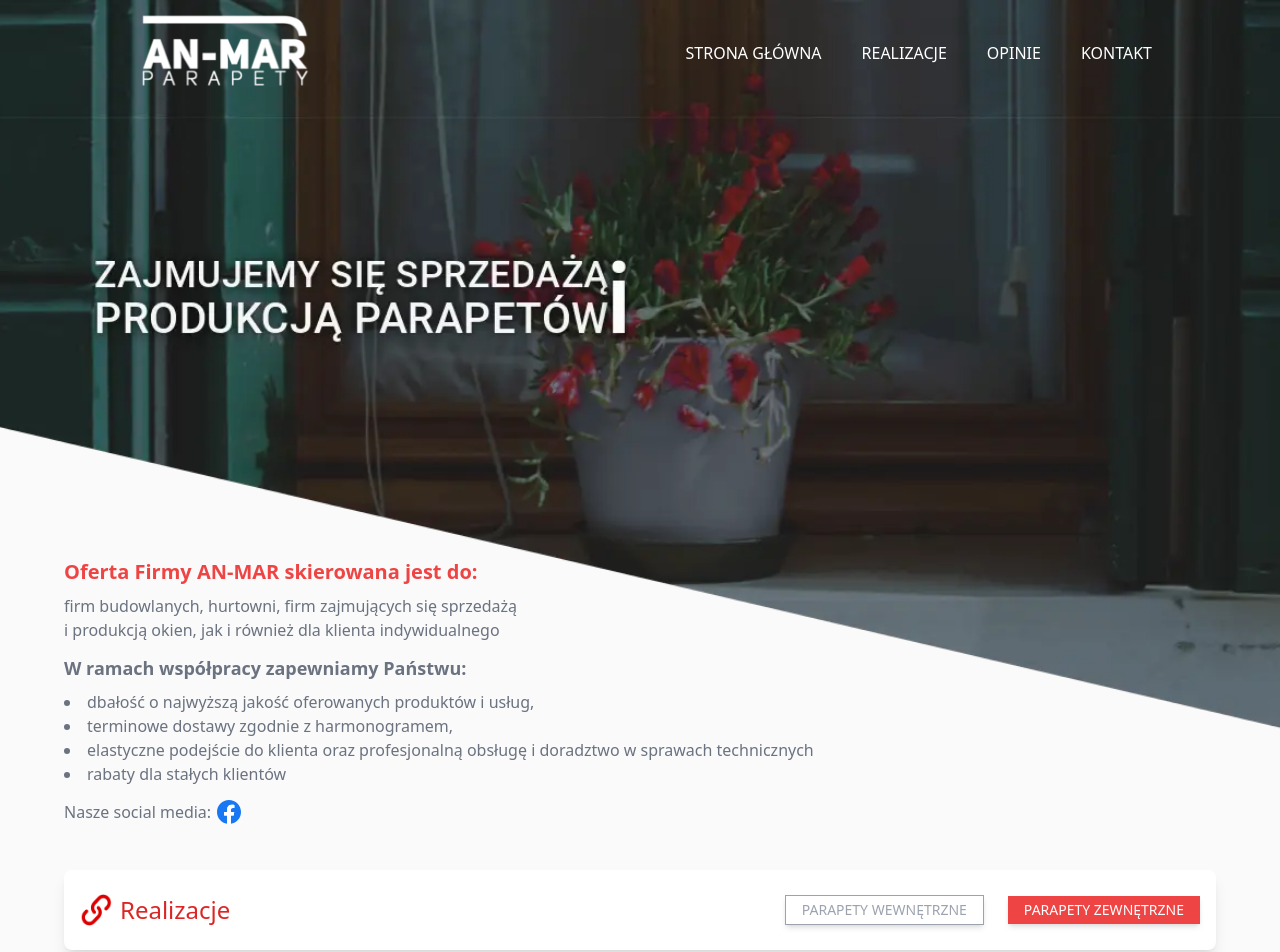
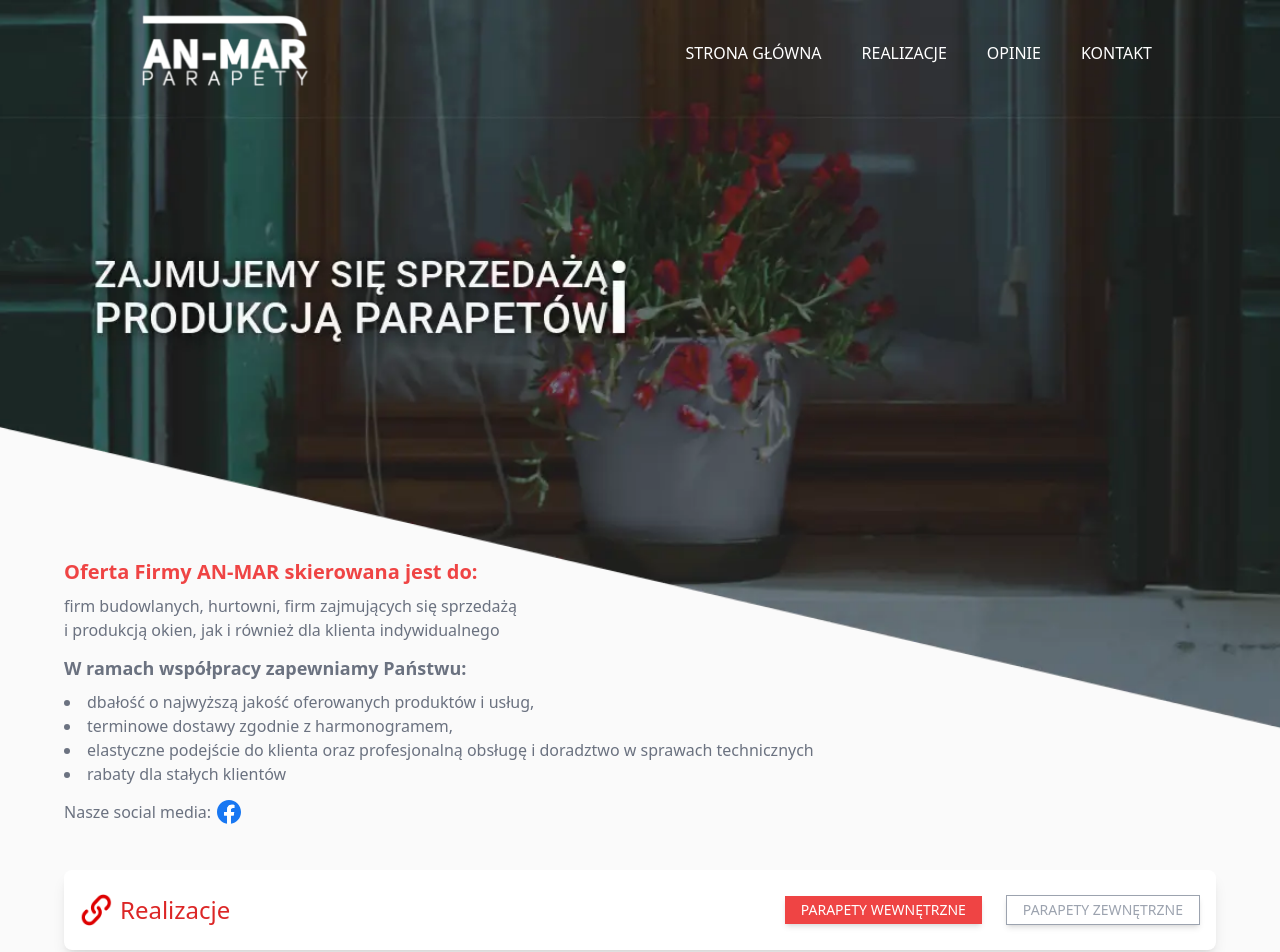
Before and after one commit to parapety-anmar/anmar-strona, a Next.js app: page / in a window 1280 px wide. Shown: the top 952 px of the page. Built offline with nearby package versions, Linux system fonts and the light colour scheme.

Commit message:
Inner conglomerates first

```diff
--- a/components/Realizations.js
+++ b/components/Realizations.js
@@ -20,7 +20,7 @@ const notActiveButtonStyle =
 
 export default function Realizations() {
   const [galleryData, setGalleryData] = useState(steelConglomerate);
-  const [activeType, setActiveType] = useState("outer");
+  const [activeType, setActiveType] = useState("inner");
   const [activeOuterConglomerat, setActiveOuterConglomerat] = useState("steel");
   const [activeInnerConglomerat, setActiveInnerConglomerat] =
     useState("syntetic");
```
